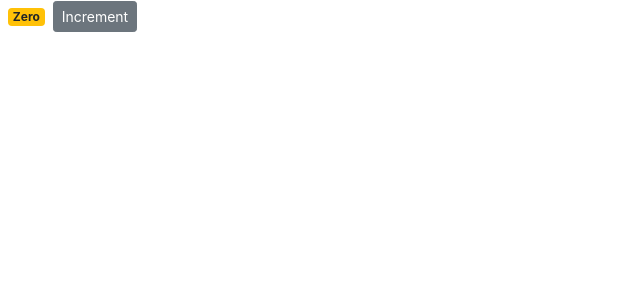
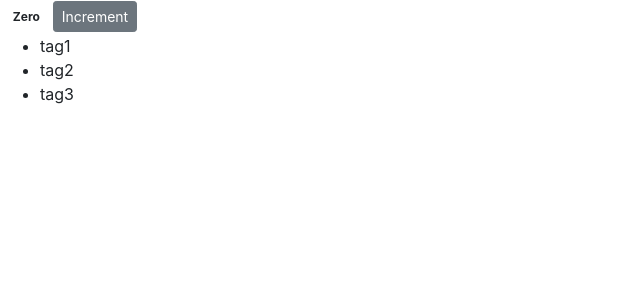
Before and after one commit to mark-kohrman/counter-app, a React (Create React App) app: page / in a window 1280 px wide. Shown: the top 300 px of the page, without its empty margins (0-640 px from the left). Built offline with nearby package versions, Linux system fonts and the light colour scheme.

Commit message:
add list element

```diff
--- a/src/components/counter.jsx
+++ b/src/components/counter.jsx
@@ -3,6 +3,7 @@
 class Counter extends Component {
   state = {
     count: 0,
+    tags: ['tag1', 'tag2', 'tag3']
   };
 
 
@@ -14,11 +15,14 @@
     <div>
       <span className={ this.getBadgeClasses() }>{this.formatCount()}</span>
       <button className="btn btn-secondary btn-sm">Increment</button>
+      <ul>
+        { this.state.tags.map(tag => <li key={tag}>{ tag }</li>) }
+      </ul>
     </div>
     );
   }
   getBadgeClasses() {
-    let classes = "badge m-2 badge-";
+    let classes = "badge m-2 badg e-";
     classes += (this.state.count === 0) ? "warning" : "primary";
     return classes;
   }
```
Also changed, not shown: 1 other file (tests, documents, lock files or other folders).
